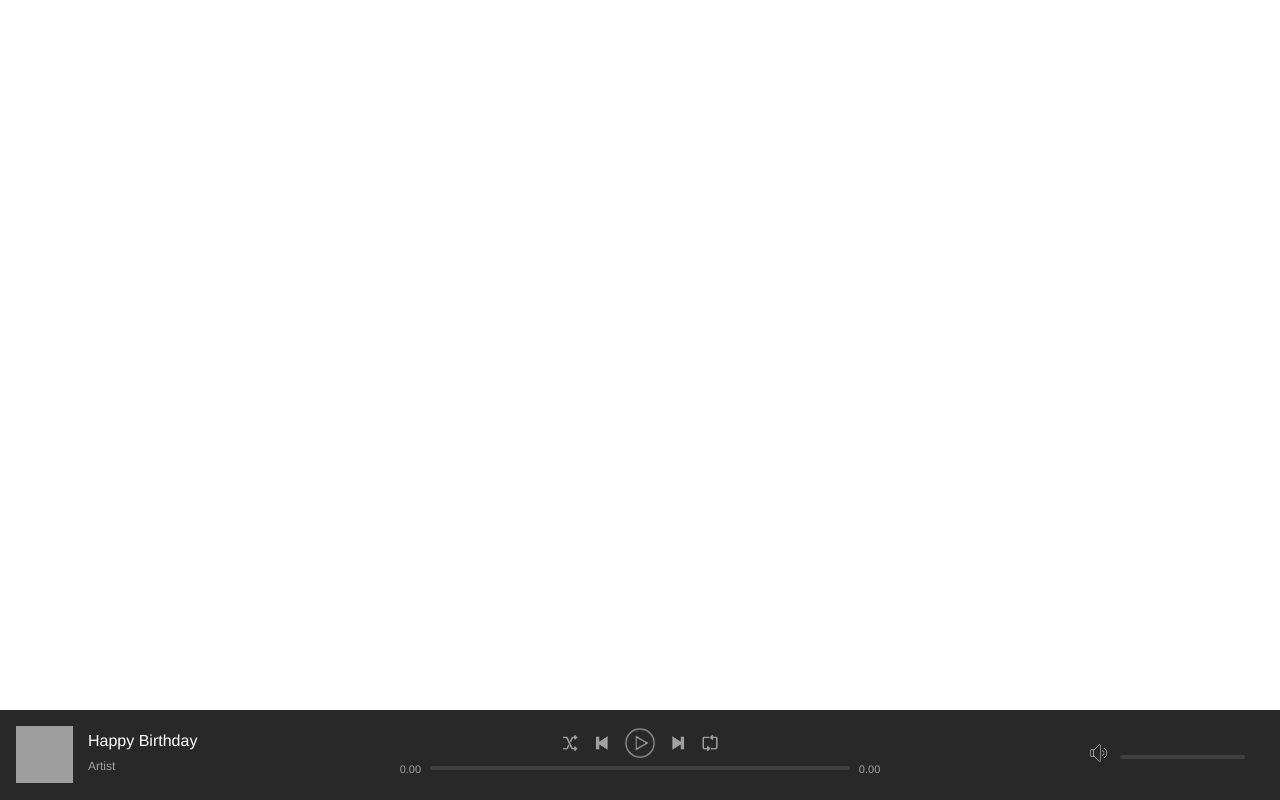
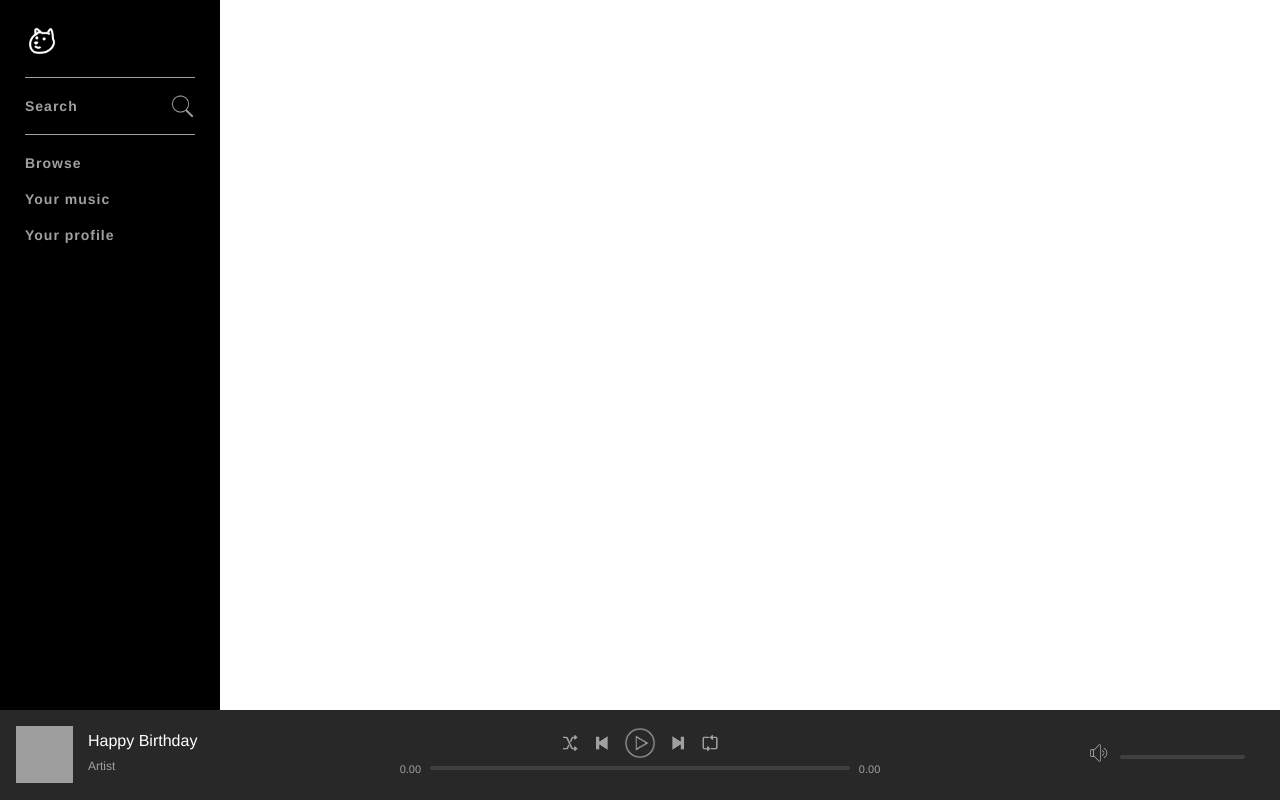
Before and after one commit to skin93/Slotify, a PHP site: page / in a window 1280 px wide. Run offline with PHP 8.4, Linux system fonts and the light colour scheme; the visitor is signed in with stand-in values (Sample User, id 1); grey boxes are pictures that could not be loaded.

Commit message:
navigation bar added

```diff
--- a/assets/css/style.css
+++ b/assets/css/style.css
@@ -142,3 +142,62 @@ html, body {
 .volumeBar .progressBar {
 	width: 125px;
 }
+
+#topContainer{
+    min-height: 100%;
+    width: 100%;
+}
+
+#navBarContainer{
+    background-color: #000;
+    width: 220px;
+    height: 100vh;
+    position: fixed;
+    top: 0;
+    left: 0;
+}
+
+.navBar{
+    padding: 25px;
+    display: flex;
+    flex-direction: column;
+    -ms-flex-direction: column;
+}
+
+.logo{
+    margin-bottom: 15px;
+}
+
+.logo img{
+    width: 33px;
+}
+
+.navBar .group{
+    border-top: 1px solid #a0a0a0;
+    padding: 10px 0;
+}
+
+.navItem{
+    padding: 10px 0;
+    font-size: 14px;
+    font-weight: 700;
+    display: block;
+    letter-spacing: 1px;
+    position: relative;
+}
+
+.navItemLink{
+    color: #a0a0a0;
+    text-decoration: none;
+}
+
+.navItemLink:hover{
+    color: #fff;
+}
+
+.navItemLink .icon{
+    position: absolute;
+    right: 0;
+    top: 6px;
+    width: 25px;
+}
--- a/index.php
+++ b/index.php
@@ -22,6 +22,45 @@
     <link rel="stylesheet" type="text/css" href="assets/css/style.css">
 </head>
 <body>
+
+    <div id="mainContainer">
+
+        <div id="topContainer">
+            <div id="navBarContainer">
+                <nav class="navBar">
+                    <a href="index.php" class="logo">
+                        <img src="assets/images/icons/logo.png" alt="">
+                    </a>
+
+                    <div class="group">
+
+                        <div class="navItem">
+                            <a href="search.php" class="navItemLink">Search
+                                <img src="assets/images/icons/search.png" class="icon" alt="Search">
+                            </a>
+                        </div>
+
+                    </div>
+
+                    <div class="group">
+
+                    <div class="navItem">
+                            <a href="search.php" class="navItemLink">Browse</a>
+                        </div>
+
+                        <div class="navItem">
+                            <a href="search.php" class="navItemLink">Your music</a>
+                        </div>
+
+                        <div class="navItem">
+                            <a href="search.php" class="navItemLink">Your profile</a>
+                        </div>
+
+                    </div>
+                </nav>
+            </div>
+        </div>
+
         <div id="nowPlayingBarContainer">
             <div id="nowPlayingBar">
 
@@ -101,5 +140,9 @@
 
             </div>
         </div>
+
+    </div>
+
+
 </body>
 </html>
```
Also changed, not shown: assets/images/icons/logo.png (added). Lines whose indentation alone changed are shown as unchanged.
